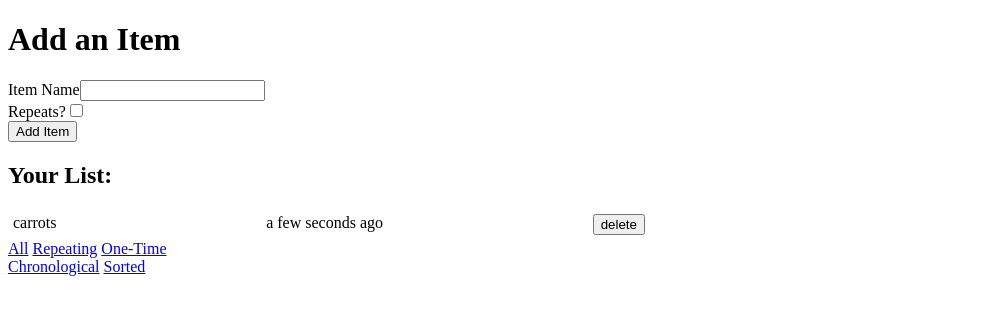
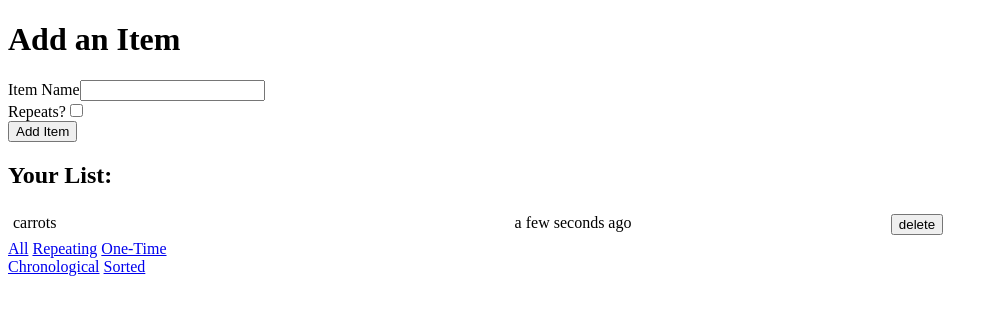
Before and after one commit to g-dylan-cunningham/shopping-list-app, a React (Create React App) app: page /1/all in a window 1280 px wide. Shown: the top 314 px of the page, without its empty margins (0-998 px from the left). Built offline with nearby package versions, Linux system fonts and the light colour scheme.

Commit message:
improves item aesthetics

```diff
--- a/src/components/Items.jsx
+++ b/src/components/Items.jsx
@@ -7,21 +7,23 @@ import moment from 'moment';
 
 const Item = ({item, deleteItem}) => {
 
-    const baseStyle = {
-        width: '50%',
+    const itemStyle = {
+        backgroundColor: item.repeating ? 'yellow' : '',
         position: 'relative',
         padding: '5px 5px',
         display: 'flex',
         justifyContent: 'space-between'
     }
 
+    const fieldStyle = (percent) => ({
+        width: `${percent}%`
+    })
+
     return (
-        <div
-            style={item.repeating ? {backgroundColor: 'yellow', ...baseStyle} : baseStyle}
-        >
-            <div>{item.text}</div>
-            <div>{moment(item.createdAt).fromNow()}</div>{" "}
-            <div><button onClick={() => deleteItem(item.id)}>delete</button></div>
+        <div style={itemStyle}>
+            <div style={fieldStyle(40)}>{item.text}</div>
+            <div style={fieldStyle(30)}>{moment(item.createdAt).fromNow()}</div>{" "}
+            <div style={fieldStyle(30)}><button onClick={() => deleteItem(item.id)}>delete</button></div>
         </div>
     )
 }
```
